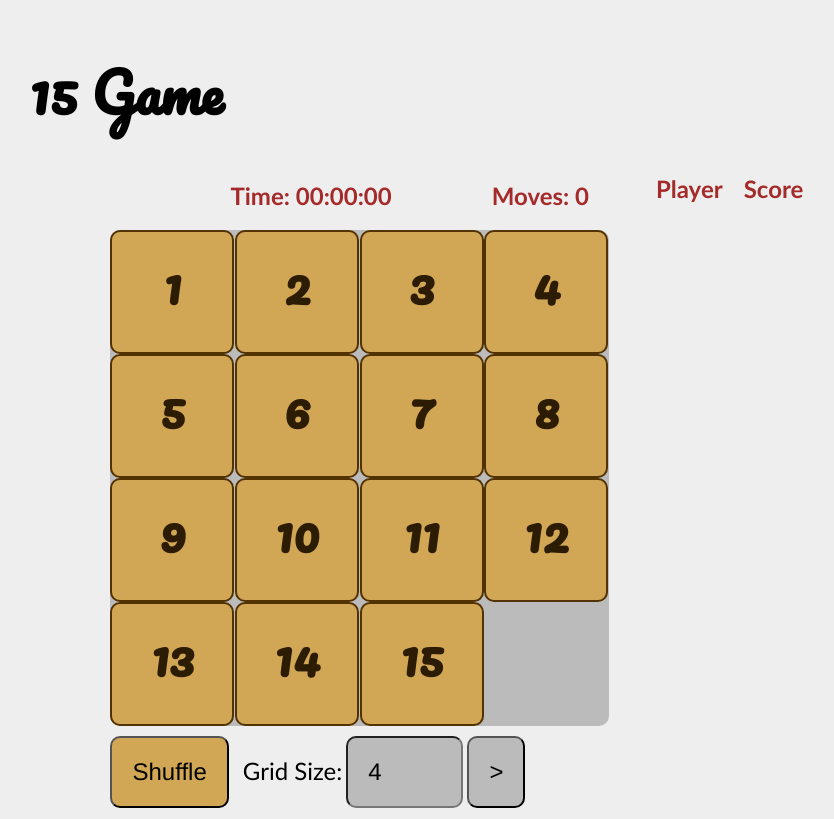
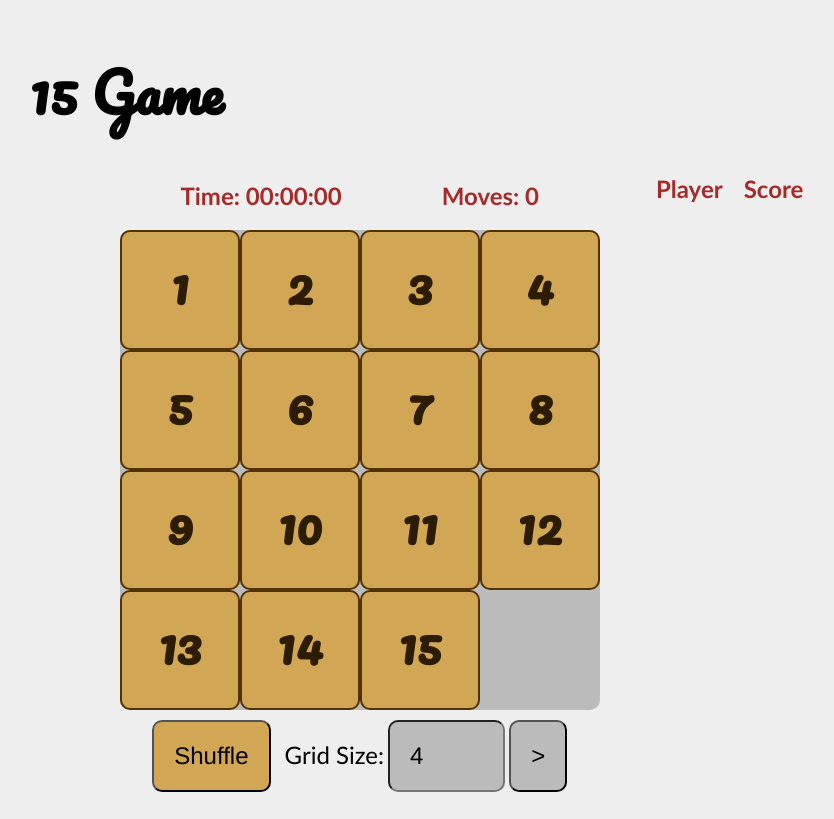
Before and after one commit to TheMax2/15Game, a plain HTML site: page index.html in a window 1280 px wide. Shown: the whole page, without its empty margins (29-863 px from the left). Drawn offline with Linux system fonts and the light colour scheme.

Commit message:
fixed css design

```diff
--- a/grid.js
+++ b/grid.js
@@ -9,7 +9,7 @@ function Grid(size){
     this.shuffled = false;
     var docGridString = "";
     for (var i=0; i<size; i++){
-        docGridString += " 1fr";
+        docGridString += " 120px";
     }
     this.docGrid.style.gridTemplateColumns = docGridString;
     this.docGrid.style.gridTemplateRows = docGridString;
--- a/index.css
+++ b/index.css
@@ -31,11 +31,28 @@ body{
 #grid{
     background-color:rgb(187, 187, 187);
     border-radius: 10px;
+
+
+}
+
+#game{
+    display: flex;
+
+    margin: 0 auto;
+    justify-content: center;
+}
+
+#leftSide{
+    padding:auto;
+    text-align: center;
+}
+
+#controls{
+    margin-left:0;
+    padding-left: 0;
 }
 
 .square{
-    height: 100px;
-    width: 100px;
     font-family: 'Pacifico-Regular';
     text-align: center;
     padding: 10px;
@@ -85,7 +102,8 @@ body{
 }
 
 #stats div{
-    margin-left: 100px;
+    margin-left: 50px;
+    margin-right:50px;
     font-size: 24px;
 }
 
--- a/index.html
+++ b/index.html
@@ -13,6 +13,7 @@
     <table id="content">
         <tr>
             <td>
+                <div id=leftSide>
                     <div id="stats">
                         <div><span>Time: <span id="minutes">00</span>:<span id="seconds">00</span>:<span id="miliseconds">00</span></span></div>
                         <div><span>Moves: <span id="moves">0</span></span></div>
@@ -25,10 +26,14 @@
 
                         </div>
                     </div>
+                    <div id="controls">
                         <button id="shuffle">Shuffle</button>
                         <span id="sizeLabel">Grid Size:</span>
                         <input id="size" type="number" min="3" max="10" value="4">
                         <button id="size-btn">></button>
+                    </div>
+                </div>
+
             </td>
             <td id="lead">
                 <div id="leaderboard">
```
Lines whose indentation alone changed are shown as unchanged.
